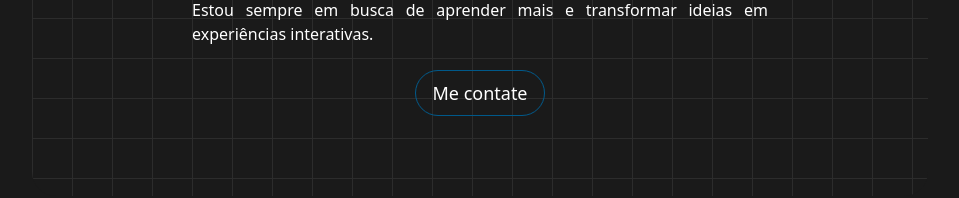
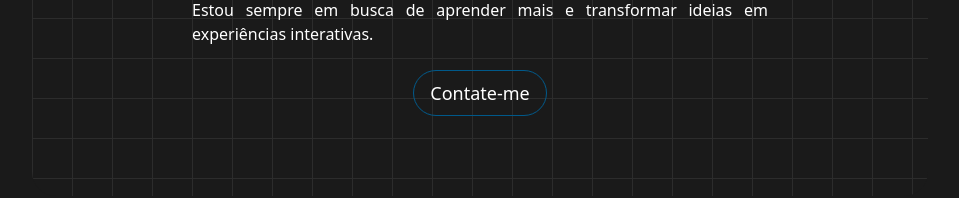
Before and after one commit to GabrielSCoder/portfolio, a React (Vite) app: page / in a window 1280 px wide. Shown: the part 493-691 px from the top of the page, without its empty margins (160-1119 px from the left). Built offline with nearby package versions, Linux system fonts and the light colour scheme; the HTML template or start-up script is replaced by a standard one.

Commit message:
change btn

```diff
--- a/src/templates/FirstSection.tsx
+++ b/src/templates/FirstSection.tsx
@@ -20,7 +20,7 @@ export default function FirstSection() {
                             className="text-base sm:text-lg rounded-3xl bg-transparent border p-2 px-4 border-sky-800 text-white hover:bg-sky-800 transition-colors"
                             onClick={() => window.location.href = "#contato"}
                         >
-                            Me contate
+                            Contate-me
                         </button>
                     </div>
                 </div>
```
